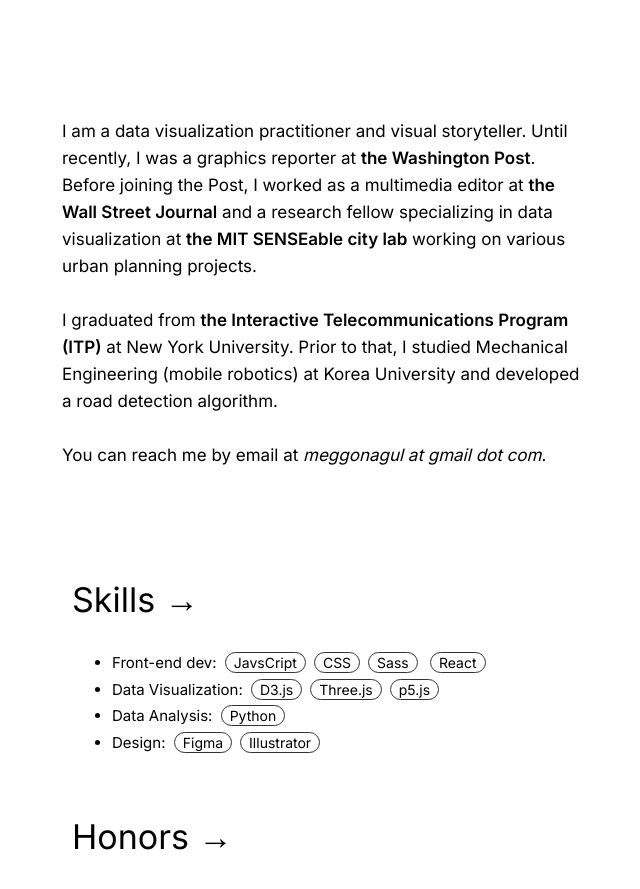
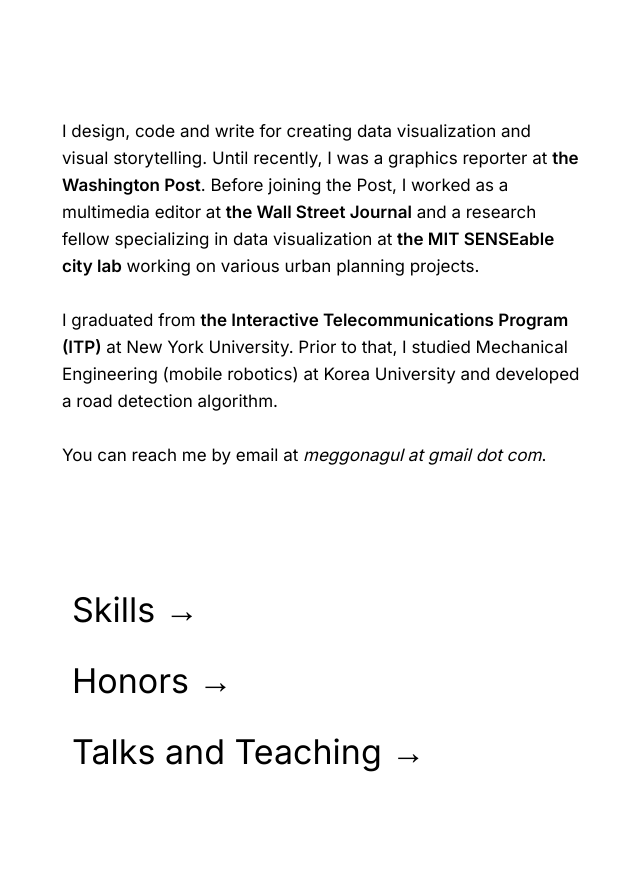
Before and after one commit to helloeujin/portfolio, a React (Create React App) app: page / in a window 1280 px wide. Shown: the part 1909-2798 px from the top of the page, without its empty margins (318-958 px from the left). Built offline with nearby package versions, Linux system fonts and the light colour scheme.

Commit message:
interaction updated for more section

```diff
--- a/src/About.js
+++ b/src/About.js
@@ -4,8 +4,8 @@
   return (
     <>
       <div className="about">
-        I am a data visualization practitioner and visual storyteller. Until
-        recently, I was a graphics reporter at{" "}
+        I design, code and write for creating data visualization and visual
+        storytelling. Until recently, I was a graphics reporter at{" "}
         <a
           href="https://www.washingtonpost.com/people/youjin-shin/"
           target="_blank"
--- a/src/More.js
+++ b/src/More.js
@@ -1,17 +1,35 @@
+import { useState } from "react";
 import "./css/More.scss";
 
 const More = () => {
   const honorsData = require("./data/honors.json");
   const teachingData = require("./data/teaching.json");
-  console.log(teachingData);
+
+  const [clickedIndex, setClickedIndex] = useState({});
+
+  const handleClick = (index) => () => {
+    setClickedIndex((state) => ({
+      ...state, // <-- copy previous state
+      [index]: !state[index], // <-- update value by index key
+    }));
+  };
 
   return (
     <div className="more">
       {/* SKILLS */}
-      <div className="moreHed">
-        Skills <span className="arrow">&#x2192;</span>
+      <div className="moreHed" onClick={handleClick(0)}>
+        Skills{" "}
+        <span className={clickedIndex[0] ? "rotateArrow arrow" : "arrow"}>
+          &#x2192;
+        </span>
       </div>
-      <div className="moreDesc moreDescMore">
+      <div
+        className={
+          clickedIndex[0]
+            ? "moreDesc moreDescMore showSkills"
+            : "moreDesc moreDescMore"
+        }
+      >
         <div className="descHed">
           <ul>
             <li>
@@ -37,10 +55,13 @@
       </div>
 
       {/* HONORS */}
-      <div className="moreHed">
-        Honors <span className="arrow">&#x2192;</span>
+      <div className="moreHed" onClick={handleClick(1)}>
+        Honors{" "}
+        <span className={clickedIndex[1] ? "rotateArrow arrow" : "arrow"}>
+          &#x2192;
+        </span>
       </div>
-      <div className="moreDesc">
+      <div className={clickedIndex[1] ? "moreDesc  showHonors" : "moreDesc "}>
         {" "}
         {honorsData.map((honor) => {
           return (
@@ -48,7 +69,7 @@
               <span className="date">{honor.date} </span>
               {honor.org}, {honor.award}
               {honor.story ? (
-                <span className="story">, '{honor.story}'</span>
+                <span className="story">, {honor.story}</span>
               ) : null}
             </div>
           );
@@ -56,10 +77,13 @@
       </div>
 
       {/* TALKS */}
-      <div className="moreHed">
-        Talks and Teaching <span className="arrow">&#x2192;</span>
+      <div className="moreHed" onClick={handleClick(2)}>
+        Talks and Teaching{" "}
+        <span className={clickedIndex[2] ? "rotateArrow arrow" : "arrow"}>
+          &#x2192;
+        </span>
       </div>
-      <div className="moreDesc">
+      <div className={clickedIndex[2] ? "moreDesc  showTeaching" : "moreDesc "}>
         {" "}
         {teachingData.map((teaching) => {
           return (
--- a/src/css/About.scss
+++ b/src/css/About.scss
@@ -1,13 +1,11 @@
 @import "./Consts.scss";
-
-
 
 .about {
     max-width: $pg-md;
     margin-left: auto;
     margin-right: auto;
     margin-top: 0px;
-    margin-bottom: 60px;
+    margin-bottom: 80px;
 
     // background-color: red;
     font-size: 17px;
--- a/src/css/App.scss
+++ b/src/css/App.scss
@@ -50,15 +50,16 @@
   position: relative;
   width: 100%;
   left: 0px;
-  height: 180px;
+  height: 130px;
   bottom: 0px;
   margin: 0px;
-  margin-top: 40px;
+  margin-top: 85px;
   background-color: #f7f7f7;
-  padding-top: 40px;
+  padding-top: 30px;
+  // border-top: 1px solid #333;
 }
 .footer > .footer-social {
-  max-width: 300px;
+  max-width: 280px;
   // background-color: red;
   margin-left: auto;
   margin-right: auto;
@@ -68,7 +69,7 @@
 }
 .footer-social > .social {
   font-weight: 500;
-  font-size: 16px;
+  font-size: 15px;
   border-bottom: 2px solid #333;
   cursor: pointer;
   a {
--- a/src/css/More.scss
+++ b/src/css/More.scss
@@ -2,14 +2,14 @@
 
 .more {
     max-width: $width-sm;
-    margin: 10px auto 90px auto;
+    margin: 12px auto 12px auto;
     padding: 20px;
 }
 
 .moreHed {
     font-size: 34px;
-    margin-top: 10px;
-    margin-bottom: 10px;
+    // margin-top: 10px;
+    // margin-bottom: 10px;
     cursor: pointer;
     // border-top: 1px solid #333;
 }
@@ -20,12 +20,26 @@
         transition: all .1s;
     }
 }
+.arrow {
+    transform: rotate(0deg);
+    display: inline-block;
+    transition: transform .3s;
+}
+.rotateArrow {
+    transform: rotate(90deg);
+}
 
 .moreDesc {
     font-size: 15px;
     margin-top: 30px;
-    margin-bottom: 60px;
-    line-height: 1.42em;
+    margin-bottom: 0px;
+    line-height: 1.4em;
+
+    height: 0px;
+    overflow: hidden;
+    vertical-align: top;
+    transition: all .3s;
+    opacity: 0;
 
     .tags {
         font-size: 14px;
@@ -39,18 +53,31 @@
         margin-bottom: 18px;
     }
     .date {
-        font-size: 12px;
-        // font-weight: bold;
-        margin-right: 11px;
-        background-color: #333;
-        color:white;
-        padding: 0px 2px 0px 4px;
+        font-weight: bold;
+        font-size: 13px;
+        margin-right: 12px;
     }
     .story {
-        color: #888;
+        color: #aaa;
     }
 }
+
 
 .moreDescMore {
     line-height: 1.76em;
 }
+
+.showSkills {
+    height: 200px;
+    opacity: 1;
+}
+
+.showHonors {
+    height: 1860px;
+    opacity: 1;
+}
+
+.showTeaching{
+    height: 950px;
+    opacity: 1;
+}
--- a/src/data/teaching.json
+++ b/src/data/teaching.json
@@ -28,6 +28,11 @@
     "date": "10.2020",
     "school": "Data Journalism Korea Conference",
     "desc": "Speaker presenting Visual Journalism on Coronavirus"
+  },
+  {
+    "date": "10.2021",
+    "school": "New York University",
+    "desc": "Adjunct Professor teaching 'Visual Journalism' class"
   },
   {
     "date": "02.2019",
```
